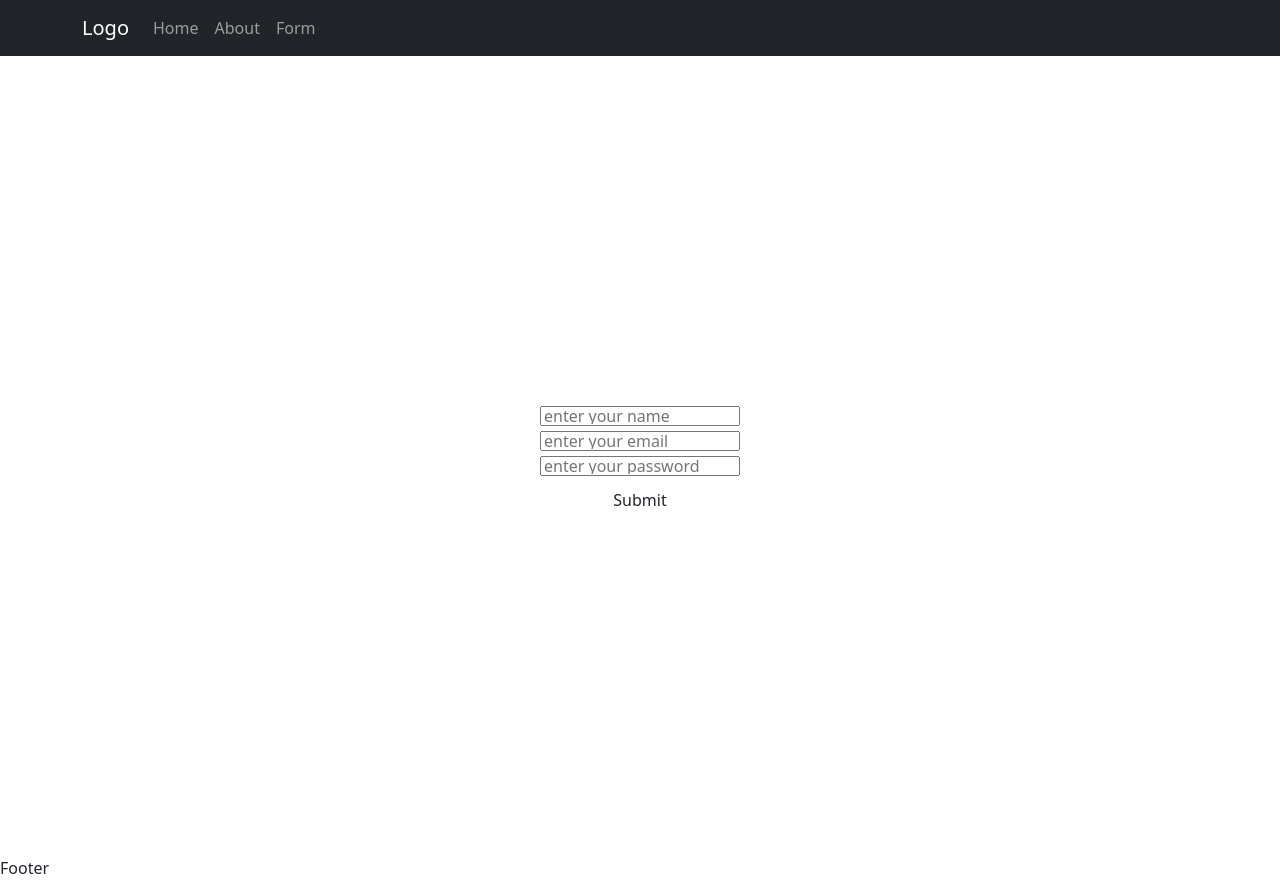
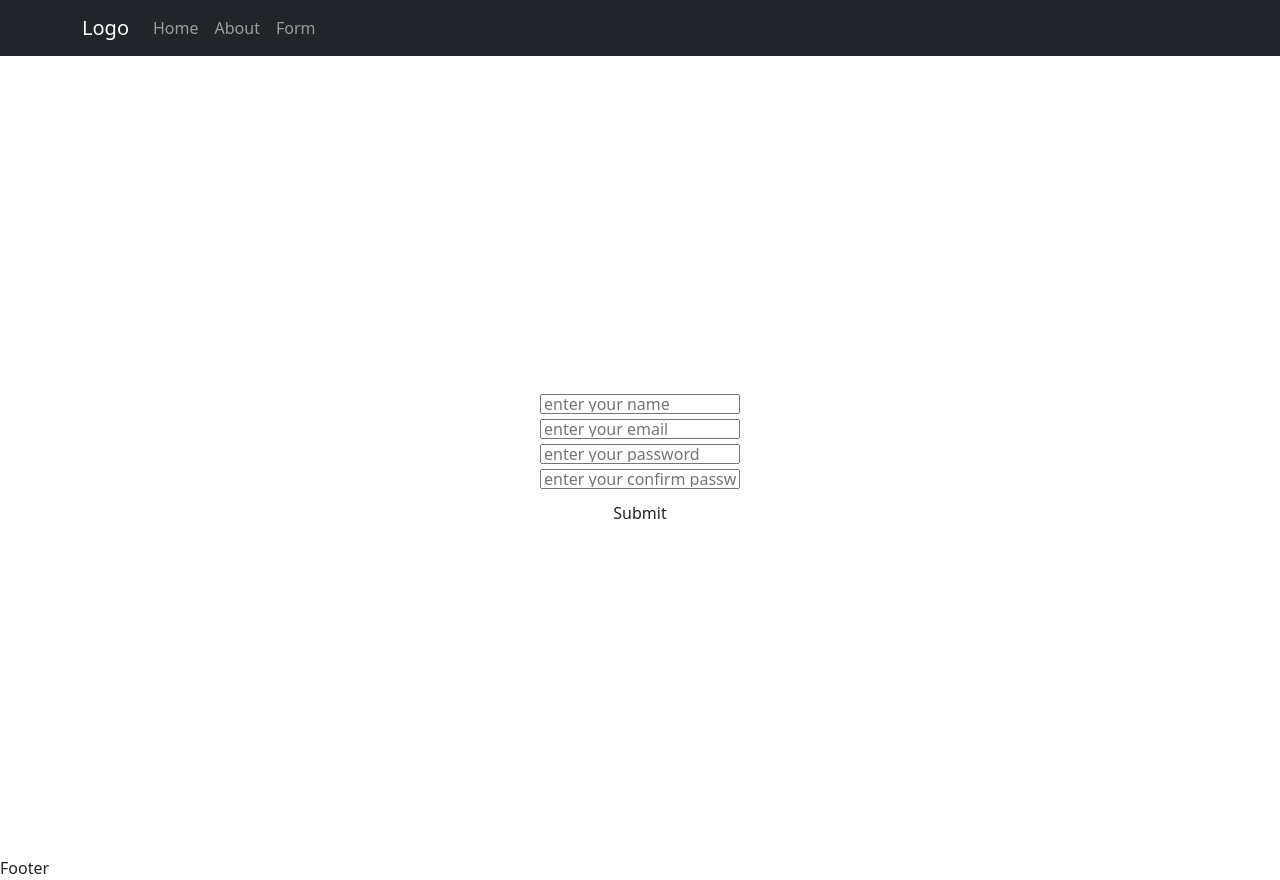
Before and after one commit to amitshankhwar/reactDemo, a React (Vite) app: page /form in a window 1280 px wide. Built offline with nearby package versions, Linux system fonts and the light colour scheme.

Commit message:
added new form field

```diff
--- a/src/components/Form.jsx
+++ b/src/components/Form.jsx
@@ -3,7 +3,12 @@ import "./Form.css";
 import { useNavigate } from "react-router-dom";
 
 const Form = () => {
-  let [user, setUser] = useState({ username: "", email: "", password: "" });
+  let [user, setUser] = useState({
+    username: "",
+    email: "",
+    password: "",
+    cpassword: "",
+  });
 
   const navigate = useNavigate();
 
@@ -66,6 +71,14 @@ const Form = () => {
           placeholder="enter your password"
           onChange={(e) => handleInput(e)}
         />
+        <input
+          name="cpassword"
+          type="password"
+          className="password"
+          placeholder="enter your confirm password"
+          onChange={(e) => handleInput(e)}
+        />
+
         <button onClick={(e) => handleClick(e)} type="submit" className="btn">
           Submit
         </button>
```
